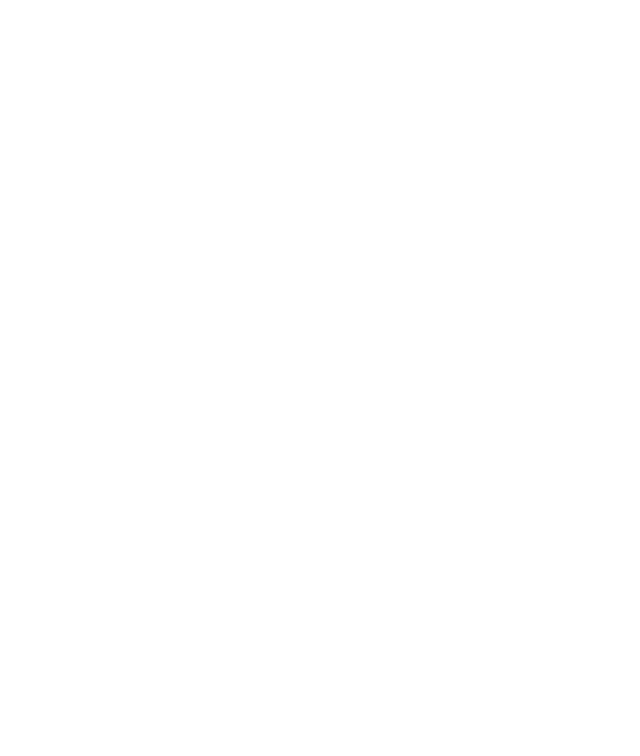
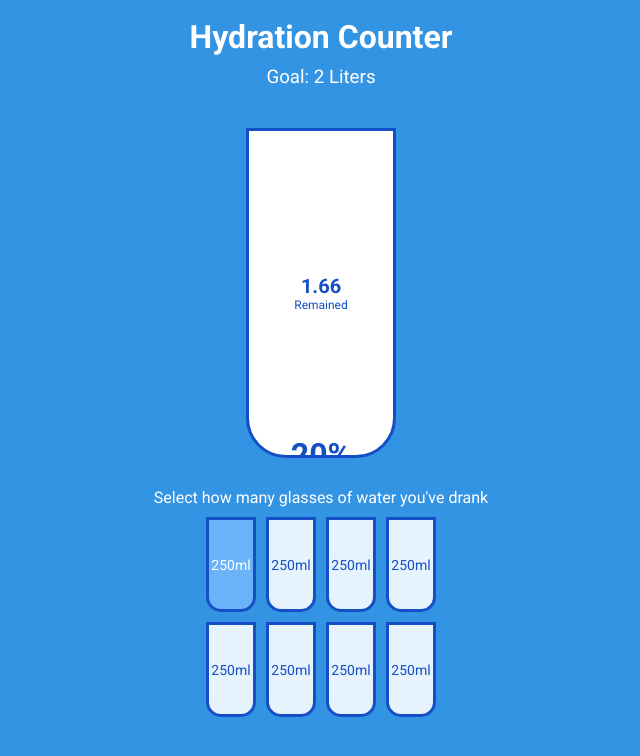
Before and after one commit to Gergi83/hydration-counter, a website: page index.html in a window 1280 px wide. Shown: the whole page, without its empty margins (319-959 px from the left). Drawn offline with Linux system fonts and the light colour scheme.

Commit message:
html and css added

```diff
--- a/index.html
+++ b/index.html
@@ -13,6 +13,28 @@
 </head>
 
 <body>
+    <h1>Hydration Counter</h1>
+    <h3>Goal: 2 Liters</h3>
+    <div class="cup">
+        <div class="remained" id="remained">
+            <span id="liters">1.66</span>
+            <small>Remained</small>
+        </div>
+        <div class="percentage" id="percentage">20%</div>
+    </div>
+
+    <p class="text">Select how many glasses of water you've drank</p>
+
+    <div class="cups">
+        <div class="cup cup-small full">250ml</div>
+        <div class="cup cup-small">250ml</div>
+        <div class="cup cup-small">250ml</div>
+        <div class="cup cup-small">250ml</div>
+        <div class="cup cup-small">250ml</div>
+        <div class="cup cup-small">250ml</div>
+        <div class="cup cup-small">250ml</div>
+        <div class="cup cup-small">250ml</div>
+    </div>
     <script src="script.js"></script>
 </body>
 
--- a/style.css
+++ b/style.css
@@ -1,12 +1,104 @@
 @import url('https://fonts.googleapis.com/css2?family=Roboto:wght@400;700&display=swap');
+
+:root {
+  --border-color: #144fc6;
+  --fill-color: #6ab3f8;
+}
 
 * {
   box-sizing: border-box;
 }
 
 body {
-  height: 100vh;
-  margin: 0;
+  margin-bottom: 40px;
+  font-family: 'Roboto', sans-serif;
+  background: #3494e4;
+  color: #fff;
+  display: flex;
+  flex-direction: column;
+  align-items: center;
+}
+
+h1 {
+  margin: 10px 0 0;
+}
+
+h3 {
+  font-weight: 400;
+  margin: 10px 0;
+}
+
+.cup {
+  background: #fff;
+  border: 3.5px solid var(--border-color);
+  color: var(--border-color);
+  border-radius: 0 0 40px 40px;
+  height: 330px;
+  width: 150px;
+  margin: 30px 0;
+  display: flex;
+  flex-direction: column;
   overflow: hidden;
-  font-family: 'Roboto', sans-serif;
 }
+
+.cup.cup-small {
+  height: 95px;
+  width: 50px;
+  border-radius: 0 0 15px 15px;
+  background: rgba(255, 255, 255, 0.88);
+  cursor: pointer;
+  font-size: 14px;
+  align-items: center;
+  justify-content: center;
+  text-align: center;
+  margin: 5px;
+  transition: 0.33s ease-in-out;
+}
+
+.cup.cup-small.full {
+  background: var(--fill-color);
+  color: #fff;
+}
+
+.cups {
+  display: flex;
+  flex-wrap: wrap;
+  align-items: center;
+  justify-content: center;
+  width: 280px;
+}
+
+.remained {
+  display: flex;
+  flex-direction: column;
+  align-items: center;
+  justify-content: center;
+  text-align: center;
+  flex: 1;
+  transition: 0.33s ease-in-out;
+}
+
+.remained span {
+  font-size: 20px;
+  font-weight: bold;
+}
+
+.remained small {
+  font-size: 12px;
+}
+
+.percentage {
+  background: var(--fill-color);
+  font-size: 32px;
+  font-weight: bold;
+  display: flex;
+  align-items: center;
+  justify-content: center;
+  height: 0;
+  transition: 0.33s ease-in-out;
+}
+
+.text {
+  text-align: center;
+  margin: 0 0 5px;
+}
```
